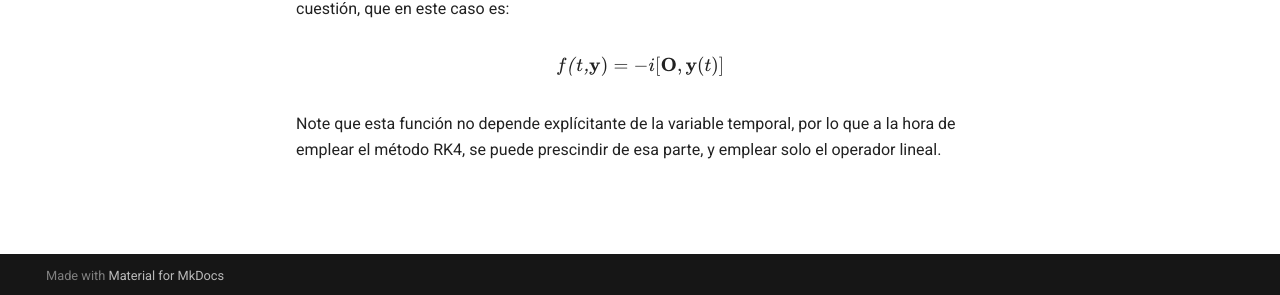
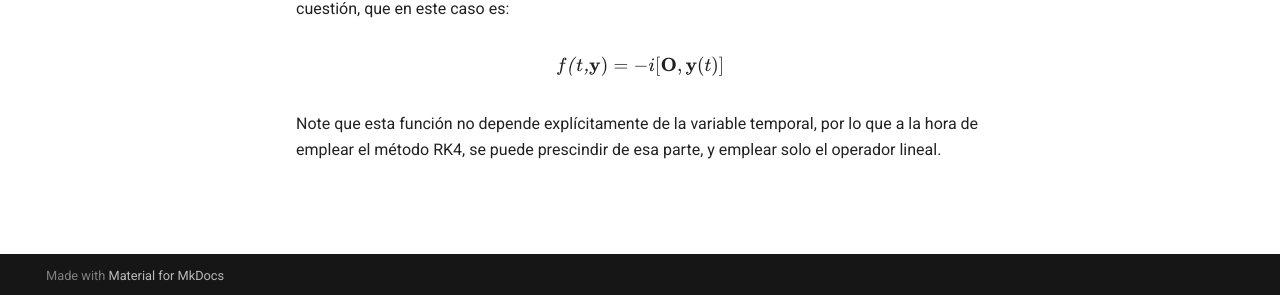
Before and after one commit to RudyMiranda04/RK4.-Tarea, an MkDocs documentation site: the page built from docs/explanation.md, in a window 1280 px wide. Shown: the part 602-897 px from the top of the page. Built offline with MkDocs 1.6.1 and Material for MkDocs 9.7.7, drawn with Linux system fonts in a browser that asks for light colours.

Commit message:
Afinación detalles docs

```diff
--- a/docs/explanation.md
+++ b/docs/explanation.md
@@ -22,4 +22,4 @@ $$
 \end{equation}
 $$
 
-Note que esta función no depende explícitante de la variable temporal, por lo que a la hora de emplear el método RK4, se puede prescindir de esa parte, y emplear solo el operador lineal.
+Note que esta función no depende explícitamente de la variable temporal, por lo que a la hora de emplear el método RK4, se puede prescindir de esa parte, y emplear solo el operador lineal.
```
Also changed, not shown: docs/index.md (+1 -1 lines).
